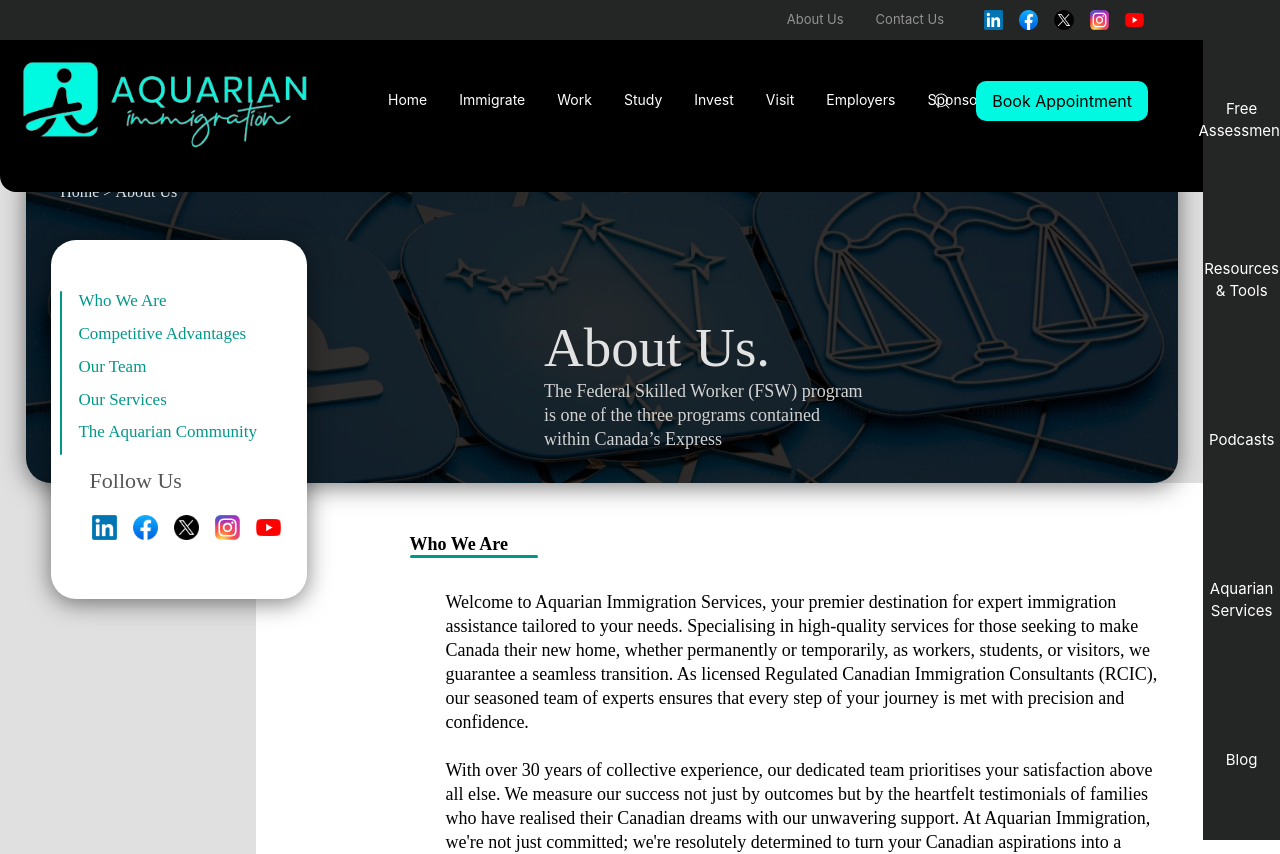
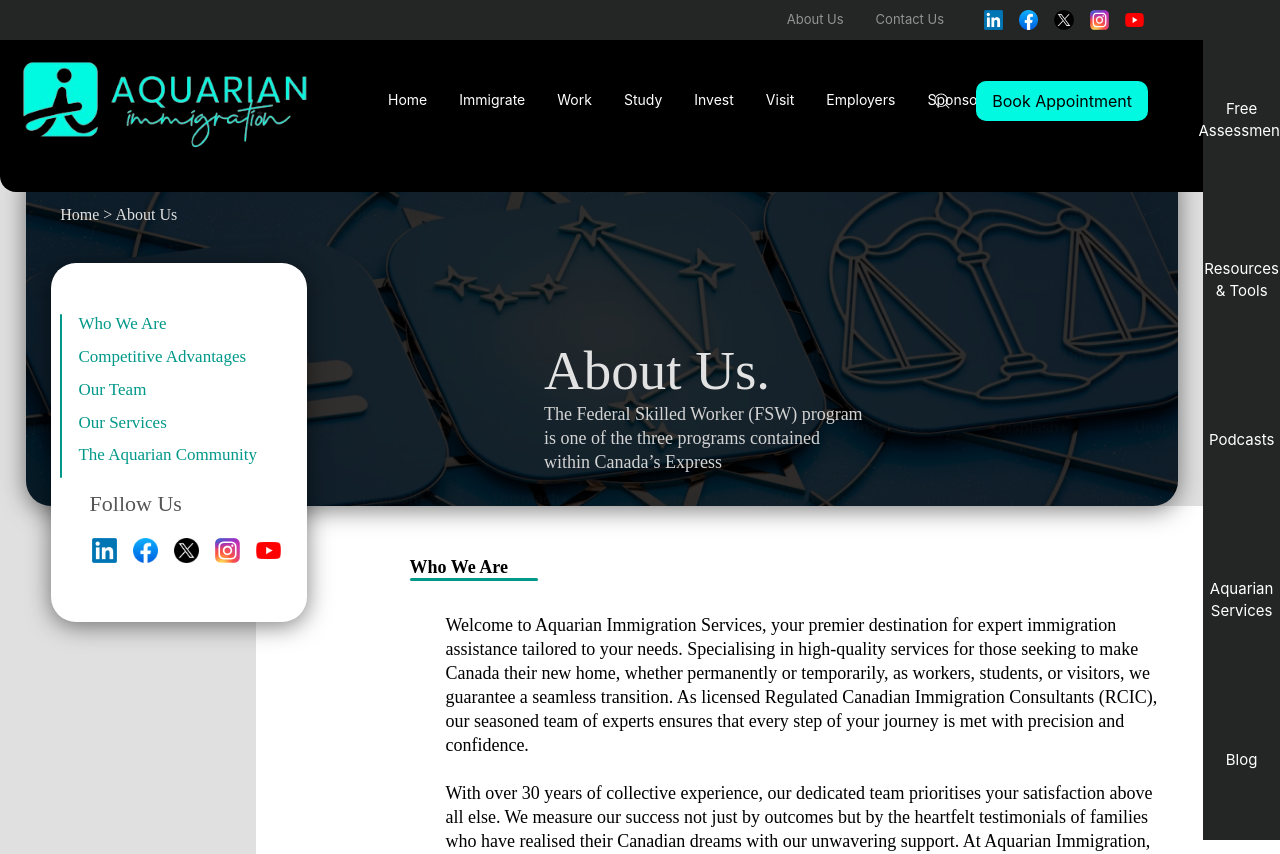
Before and after one commit to BizmanSS/Aquarian, a React (Create React App) app: page /about-us in a window 1280 px wide. Shown: the top 854 px of the page. Built offline with nearby package versions, Linux system fonts and the light colour scheme; the HTML template or start-up script is replaced by a standard one.

Commit message:
Update AboutUs.css

```diff
--- a/src/styles/AboutUs.css
+++ b/src/styles/AboutUs.css
@@ -17,7 +17,7 @@
   font-style: normal;
   font-weight: 500;
   line-height: normal;
-  padding-top: 2%;
+  padding-top: 4%;
   padding-left: 3%;
 }
 .AboutUsHeader .header-content {
```
